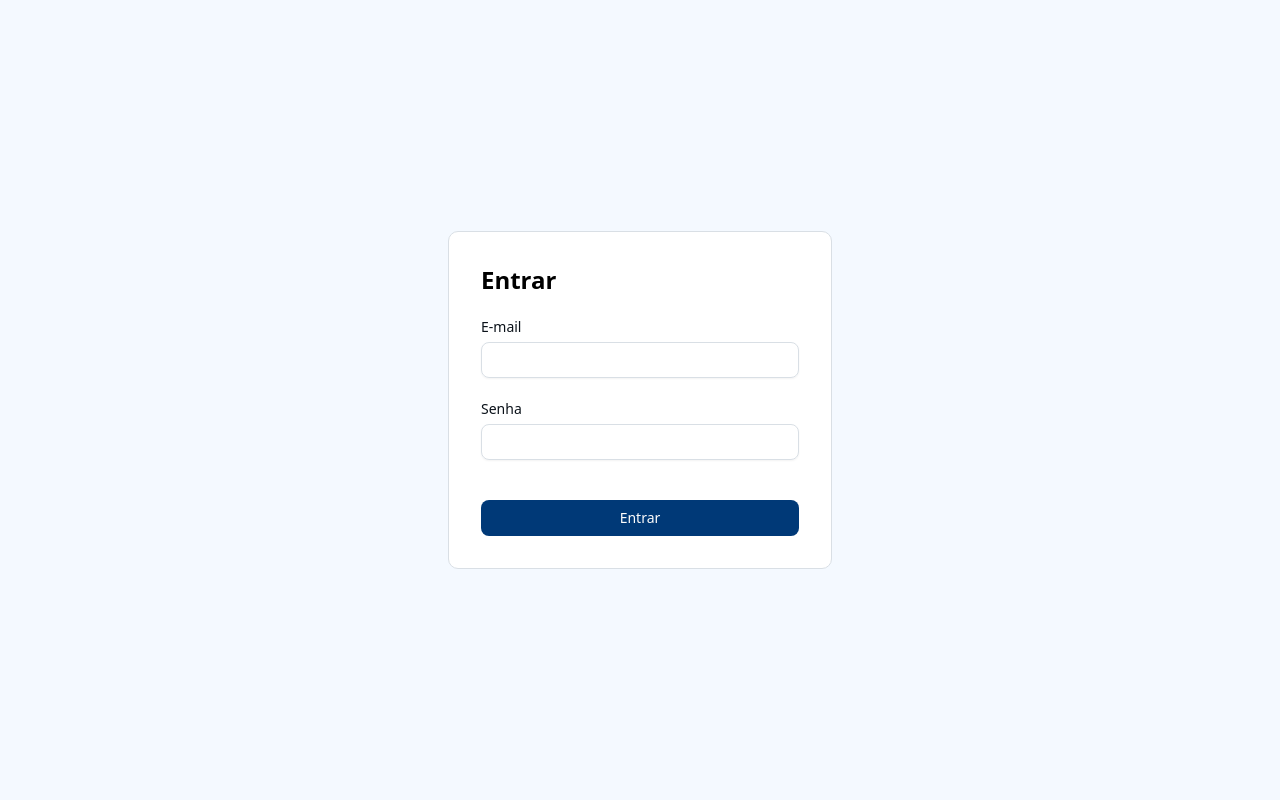
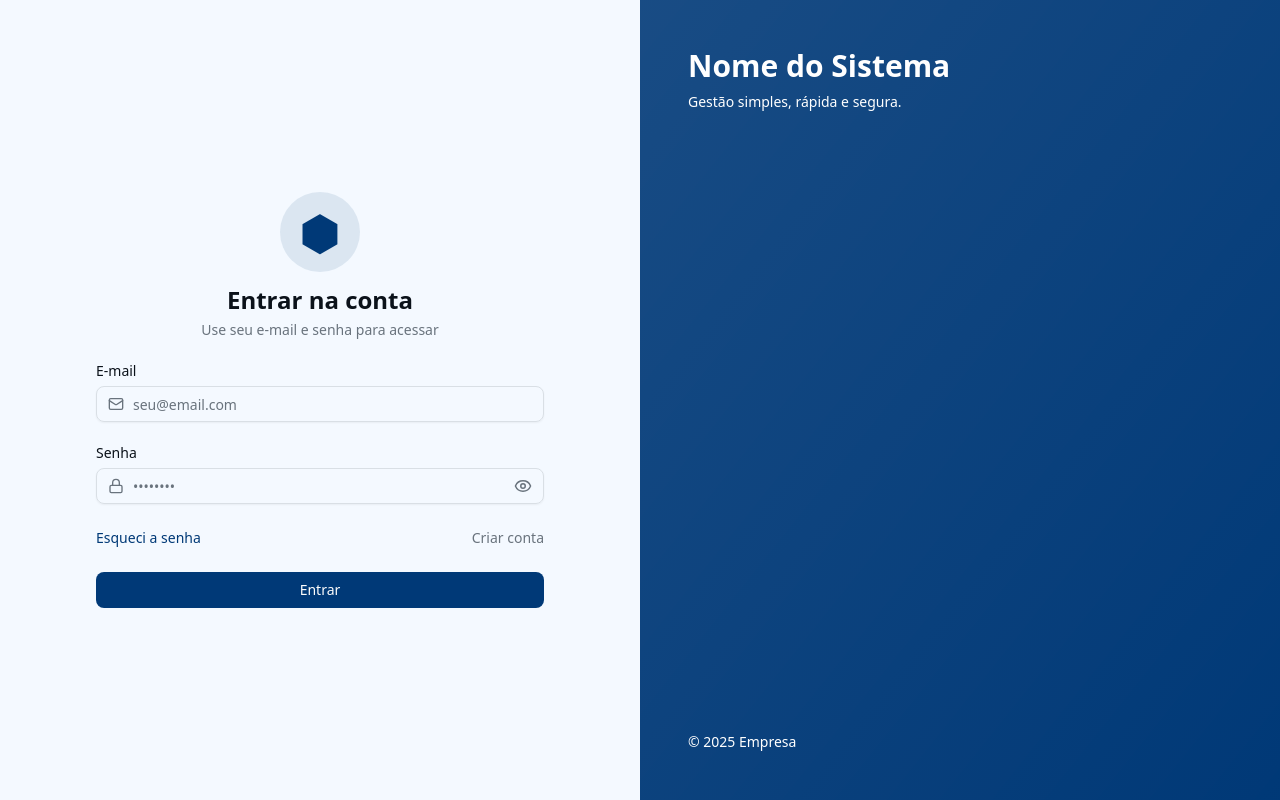
Before and after one commit to evertonestevao/next-admin-template, a Next.js app: page /login in a window 1280 px wide. Built offline with nearby package versions, Linux system fonts and the light colour scheme.

Commit message:
adjust login

```diff
--- a/app/(auth)/login/page.tsx
+++ b/app/(auth)/login/page.tsx
@@ -2,14 +2,18 @@
 
 import { useState } from "react";
 import { useRouter } from "next/navigation";
+import { Eye, EyeOff, Lock, Mail } from "lucide-react";
+
 import { Button } from "@/components/ui/button";
 import { Input } from "@/components/ui/input";
 import { Label } from "@/components/ui/label";
 
 export default function LoginPage() {
   const router = useRouter();
+
   const [email, setEmail] = useState("");
   const [password, setPassword] = useState("");
+  const [showPass, setShowPass] = useState(false);
   const [loading, setLoading] = useState(false);
   const [error, setError] = useState("");
 
@@ -27,60 +31,125 @@ export default function LoginPage() {
 
       if (!res.ok) {
         setError("E-mail ou senha inválidos");
-        setLoading(false);
         return;
       }
 
       const data = await res.json();
-      // salva o JWT no cookie
-      document.cookie = `token=${data.token}; path=/; max-age=86400`; // 1 dia
-
+      document.cookie = `token=${data.token}; path=/; max-age=86400`;
       router.push("/dashboard");
-    } catch (err) {
-      setError("Ocorreu um erro. Tente novamente.");
+    } catch {
+      setError("Erro ao conectar com o servidor.");
     } finally {
       setLoading(false);
     }
   }
 
   return (
-    <div className="min-h-screen flex items-center justify-center bg-background">
+    <div className="min-h-screen grid grid-cols-1 lg:grid-cols-2">
+      <div className="flex items-center justify-center bg-background px-6">
         <form
           onSubmit={handleSubmit}
-        className="w-full max-w-sm space-y-6 rounded-lg border p-8 bg-white dark:bg-zinc-900 mx-6 lg:mx-0"
+          className="w-full max-w-lg space-y-6 rounded-xl  p-8"
         >
-        <h1 className="text-2xl font-bold text-black dark:text-white">
-          Entrar
-        </h1>
+          <div className="text-center space-y-3">
+            <div
+              className="mx-auto flex h-20 w-20 items-center justify-center rounded-full bg-primary/10 text-primary text-5xl
+             transition-all duration-300 ease-out hover:scale-110 hover:bg-primary/10"
+            >
+              ⬢
+            </div>
 
+            <div>
+              <h2 className="text-2xl font-bold">Entrar na conta</h2>
+              <p className="text-sm text-muted-foreground mt-1">
+                Use seu e-mail e senha para acessar
+              </p>
+            </div>
+          </div>
+
+          {/* Email */}
           <div className="space-y-2">
             <Label htmlFor="email">E-mail</Label>
+            <div className="relative">
+              <Mail className="absolute left-3 top-1/2 -translate-y-1/2 h-4 w-4 text-muted-foreground" />
               <Input
                 id="email"
                 type="email"
                 required
+                className="pl-9"
                 value={email}
                 onChange={(e) => setEmail(e.target.value)}
+                placeholder="seu@email.com"
               />
             </div>
+          </div>
 
+          {/* Senha */}
           <div className="space-y-2">
             <Label htmlFor="password">Senha</Label>
+            <div className="relative">
+              <Lock className="absolute left-3 top-1/2 -translate-y-1/2 h-4 w-4 text-muted-foreground" />
               <Input
                 id="password"
-            type="password"
+                type={showPass ? "text" : "password"}
                 required
+                className="pl-9 pr-10"
                 value={password}
                 onChange={(e) => setPassword(e.target.value)}
+                placeholder="••••••••"
               />
+              <button
+                type="button"
+                onClick={() => setShowPass((v) => !v)}
+                className="absolute right-3 top-1/2 -translate-y-1/2 text-muted-foreground hover:text-foreground"
+              >
+                {showPass ? <EyeOff size={18} /> : <Eye size={18} />}
+              </button>
+            </div>
           </div>
 
-        {error && <p className="text-sm text-red-500">{error}</p>}
+          {/* Links */}
+          <div className="flex items-center justify-between text-sm">
+            <button
+              type="button"
+              className="text-primary hover:underline"
+              onClick={() => router.push("/esqueci-senha")}
+            >
+              Esqueci a senha
+            </button>
 
-        <Button className="w-full mt-4" disabled={loading}>
+            <button
+              type="button"
+              className="text-muted-foreground hover:underline"
+              onClick={() => router.push("/cadastro")}
+            >
+              Criar conta
+            </button>
+          </div>
+
+          {error && (
+            <p className="text-sm text-red-500 bg-red-500/10 p-2 rounded">
+              {error}
+            </p>
+          )}
+
+          <Button className="w-full" disabled={loading}>
             {loading ? "Entrando..." : "Entrar"}
           </Button>
         </form>
       </div>
+      <div className="hidden lg:flex flex-col justify-between p-12 bg-gradient-to-br from-primary/90 to-primary text-primary-foreground">
+        <div>
+          <h1 className="text-3xl font-bold text-white">Nome do Sistema</h1>
+          <p className="mt-2 text-sm  text-white">
+            Gestão simples, rápida e segura.
+          </p>
+        </div>
+
+        <p className="text-sm text-white">
+          © {new Date().getFullYear()} Empresa
+        </p>
+      </div>
+    </div>
   );
 }
--- a/app/layout.tsx
+++ b/app/layout.tsx
@@ -14,8 +14,8 @@ const geistMono = Geist_Mono({
 });
 
 export const metadata: Metadata = {
-  title: "Create Next App",
-  description: "Generated by create next app",
+  title: "Template Admin Next",
+  description: "Criado para acelerar projetos",
 };
 
 export default function RootLayout({
@@ -28,9 +28,7 @@ export default function RootLayout({
       <body
         className={`${geistSans.variable} ${geistMono.variable} antialiased`}
       >
-        <ThemeProvider>
-          {children}
-        </ThemeProvider>
+        <ThemeProvider>{children}</ThemeProvider>
       </body>
     </html>
   );
--- a/app/page.tsx
+++ b/app/page.tsx
@@ -27,11 +27,12 @@ export default function Home() {
           </p>
 
           <div className="flex gap-4 pt-4">
-            <Button size="lg">Ver demonstração</Button>
-
-            <Button variant="outline" size="lg">
-              Documentação
-            </Button>
+            <Link href={"/login"}>
+              <Button size="lg">Ver Login</Button>
+            </Link>
+            <Link href={"/dashboard"}>
+              <Button size="lg">Ver dashboard</Button>
+            </Link>
           </div>
         </div>
 
```
Lines whose indentation alone changed are shown as unchanged.
